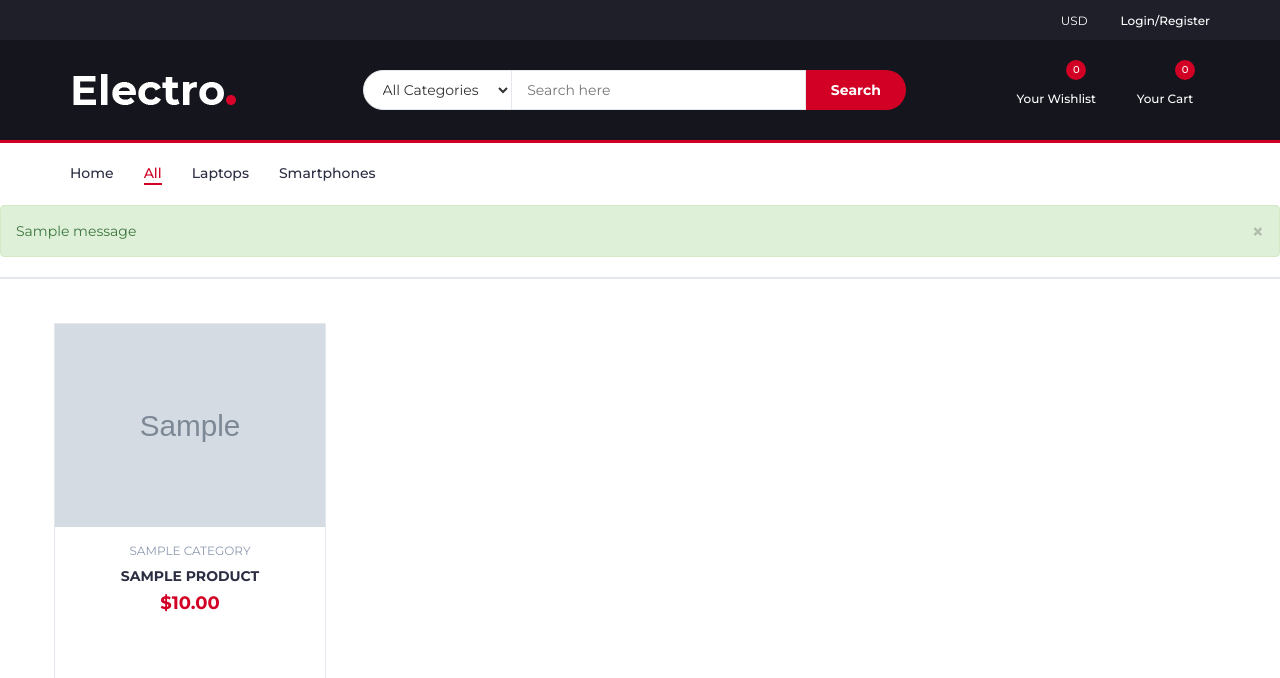
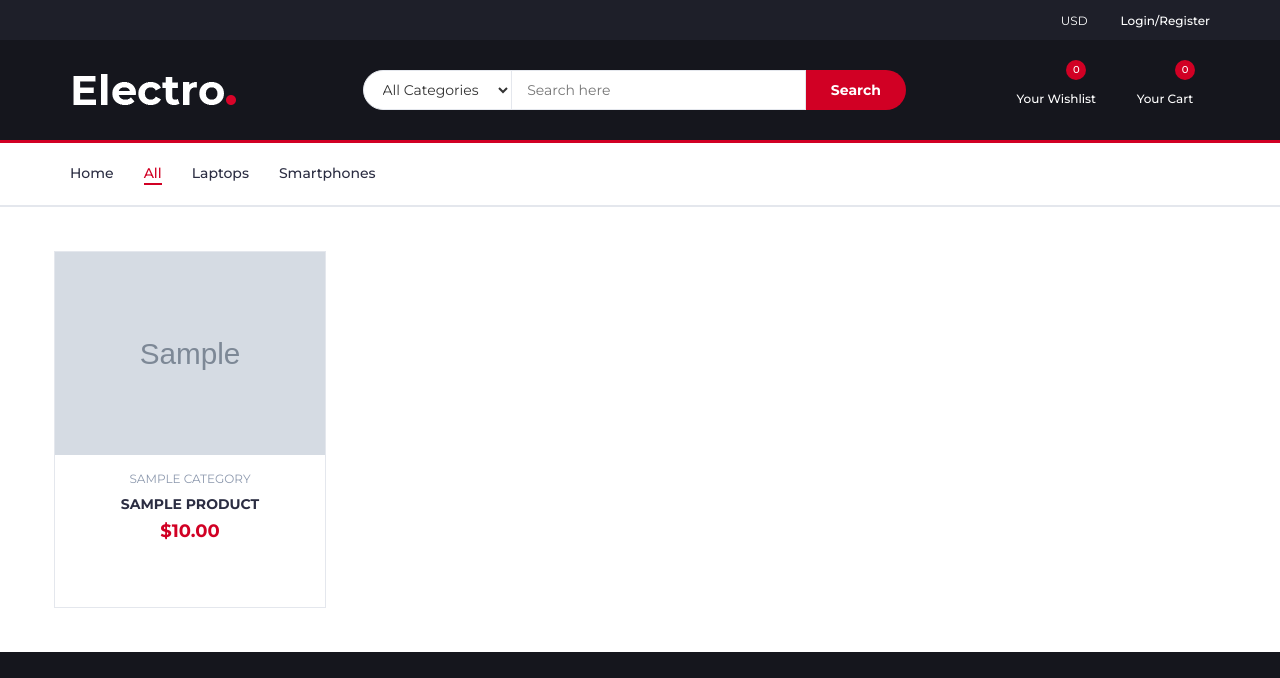
Before and after one commit to Razig17/Ecommerce, a Django app: page /store/ in a window 1280 px wide. Shown: the top 678 px of the page. Run offline with Django 5.2, Linux system fonts and the light colour scheme; tables that the repository leaves empty hold one stand-in row (values such as "Sample post"); grey boxes marked "Sample" are stand-in pictures; one stand-in notice (Sample message) is shown; some libraries are stand-ins or nearby versions; some web fonts are replaced.

Commit message:
Use alertify url to show messages

```diff
--- a/store/templates/store.html
+++ b/store/templates/store.html
@@ -23,10 +23,10 @@
 <!-- /container -->
 {% if messages %}
 {% for message in messages %}
-<div class="alert alert-success fade in">
-        <a href="#" class="close" data-dismiss="alert" aria-label="close">&times;</a>
-        {{ message }}
-      </div>
+<script>
+        alertify.set('notifier','position', 'top-right');
+        alertify.success("{{ message }}");
+</script>
 {% endfor %}
 {% endif %}
 
```
